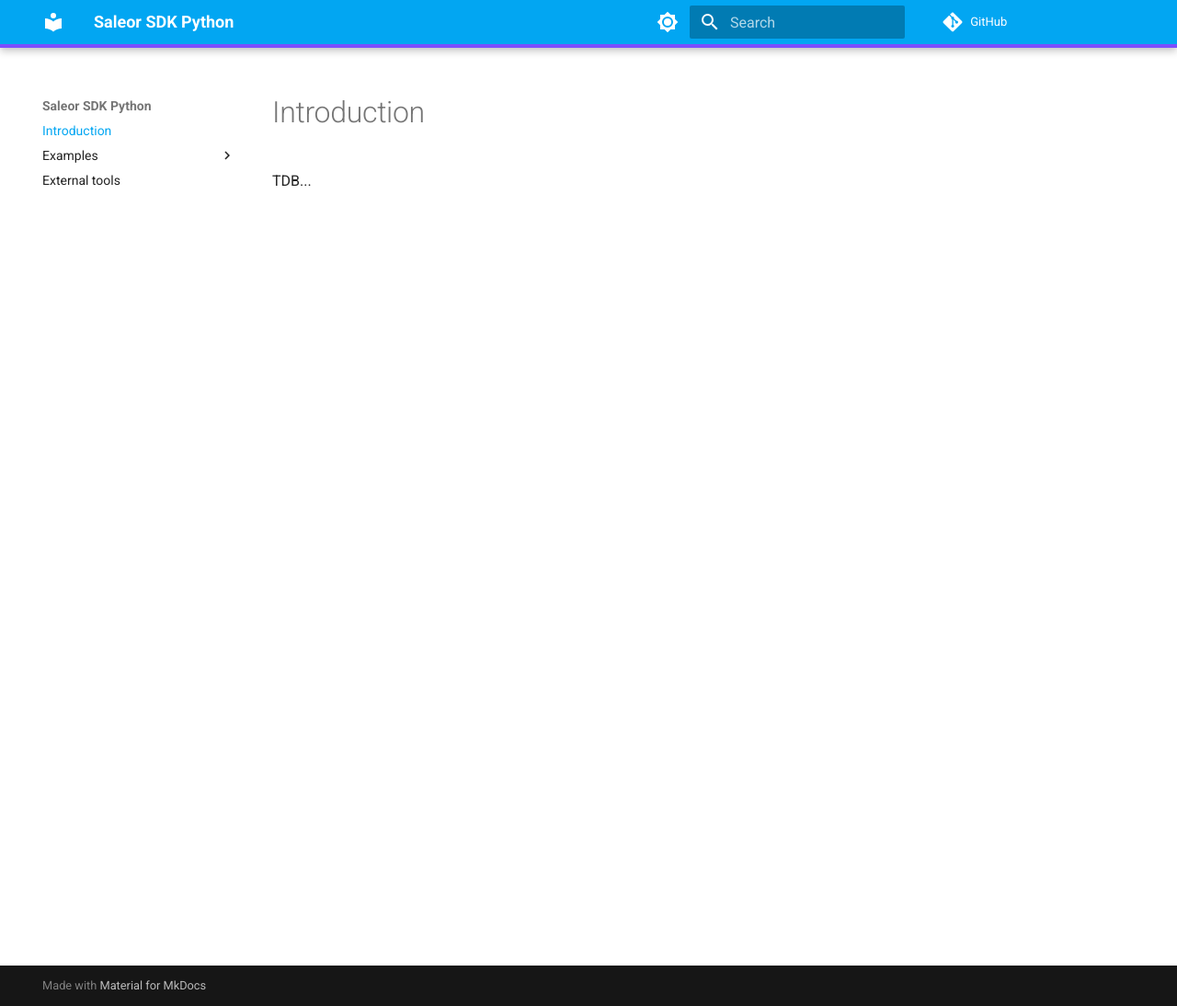
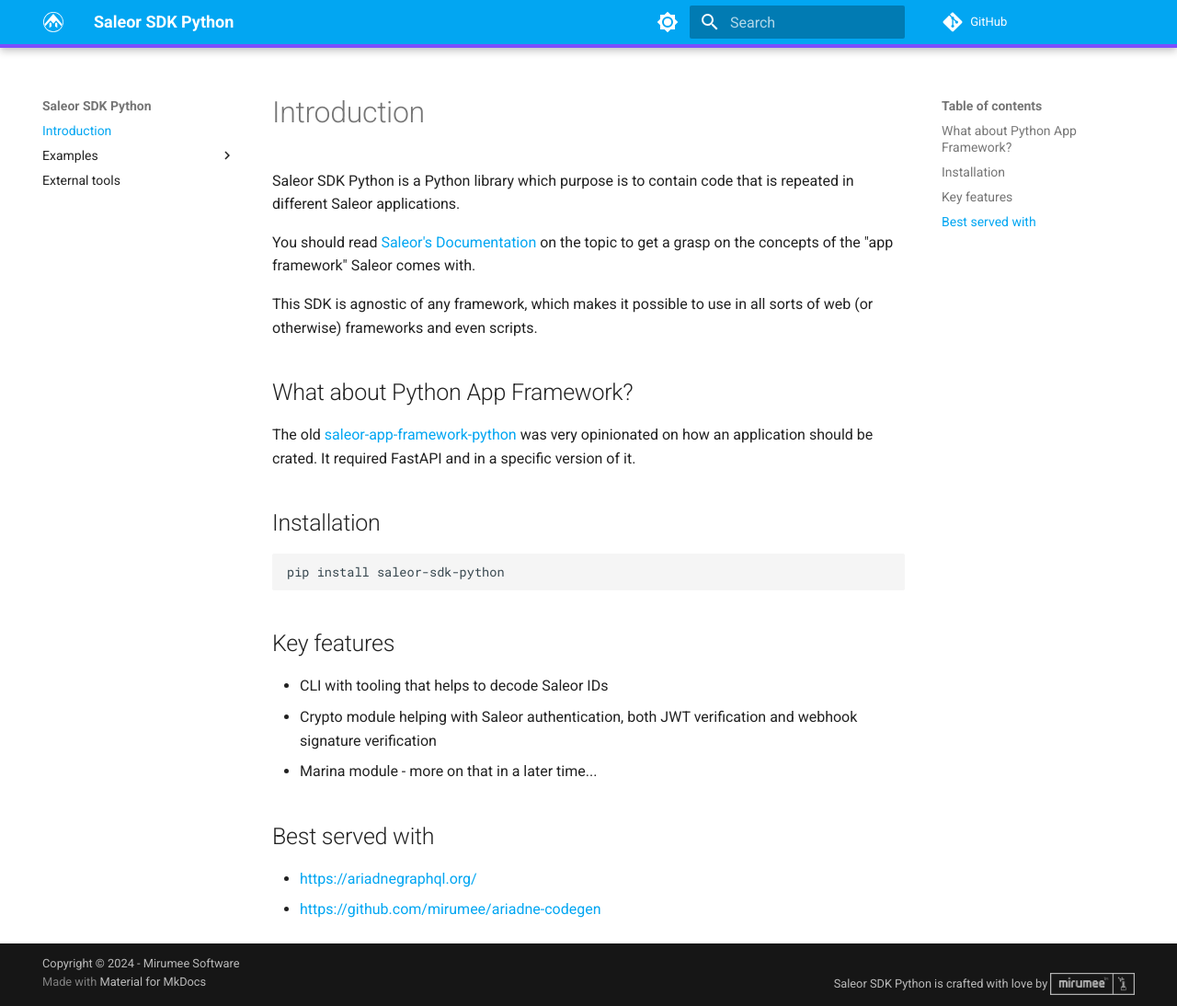
Before and after one commit to mirumee/saleor-sdk-python, an MkDocs documentation site: the page built from docs/index.md, in a window 1280 px wide and 1094 px high. Shown: the whole window at 92% size. Built offline with MkDocs 1.6.1 and Material for MkDocs 9.7.7, drawn with Linux system fonts in a browser that asks for light colours; comment, search, counter and statistics services are not loaded.

Commit message:
add index page for docs

````diff
--- a/docs/css/extra.css
+++ b/docs/css/extra.css
@@ -1,3 +1,24 @@
 header {
     border-bottom: 4px solid var(--md-accent-fg-color);
 }
+
+.md-copyright {
+    width: 100%;
+}
+
+
+.md-copyright .made-with-love{
+    float: right;
+    line-height: 24px;
+}
+
+.md-copyright .made-with-love .footer_mirumee_logo{
+    height: 24px;
+    vertical-align: top;
+    opacity: 0.7;
+}
+
+
+.md-copyright .made-with-love:hover .footer_mirumee_logo{
+    opacity: 1;
+}
--- a/docs/index.md
+++ b/docs/index.md
@@ -1,3 +1,28 @@
 # Introduction
 
-TDB...
+Saleor SDK Python is a Python library which purpose is to contain code that is repeated in different Saleor applications.
+
+You should read [Saleor's Documentation](https://docs.saleor.io/docs/3.x/developer/extending/overview) on the topic to get a grasp on the concepts of the "app framework" Saleor comes with.
+
+This SDK is agnostic of any framework, which makes it possible to use in all sorts of web (or otherwise) frameworks and even scripts.
+
+## What about Python App Framework?
+
+The old [saleor-app-framework-python](https://github.com/mirumee/saleor-app-framework-python) was very opinionated on how an application should be crated. It required FastAPI and in a specific version of it.
+
+## Installation
+
+```
+pip install saleor-sdk-python
+```
+
+## Key features
+
+- CLI with tooling that helps to decode Saleor IDs
+- Crypto module helping with Saleor authentication, both JWT verification and webhook signature verification
+- Marina module - more on that in a later time...
+
+## Best served with
+
+- https://ariadnegraphql.org/
+- https://github.com/mirumee/ariadne-codegen
--- /dev/null
+++ b/docs/overrides/partials/copyright.html
@@ -0,0 +1,19 @@
+{#-
+  This file was automatically generated - do not edit
+-#}
+<div class="md-copyright">
+  {% if config.copyright %}
+    <div class="md-copyright__highlight">
+      {{ config.copyright }}
+    </div>
+  {% endif %}
+  {% if not config.extra.generator == false %}
+    Made with
+    <a href="https://squidfunk.github.io/mkdocs-material/" target="_blank" rel="noopener">
+      Material for MkDocs
+    </a>
+  {% endif %}
+  <div class="md-copyright__highlight made-with-love">
+    <a href="https://mirumee.com">Saleor SDK Python is crafted with love by <img class="footer_mirumee_logo" src="/assets/mirumee.png" alt="Mirumee"></a>
+  </div>
+</div>
--- a/mkdocs.yml
+++ b/mkdocs.yml
@@ -1,9 +1,13 @@
 site_name: Saleor SDK Python
 repo_url: https://github.com/mirumee/saleor-sdk-python
 edit_uri: edit/main/docs/
+copyright: Copyright &copy; 2024 - Mirumee Software
 
 theme:
+  logo: /assets/marina_logo_white.svg
+  favicon: /assets/marina_logo.svg
   name: material
+  custom_dir: docs/overrides
   palette:
     # Palette toggle for light mode
     - media: "(prefers-color-scheme: light)"
````
Also changed, not shown: README.md (+11 -5 lines), docs/assets/marina_logo.svg (added), docs/assets/marina_logo_black.svg (added), docs/assets/marina_logo_white.svg (added), docs/assets/mirumee.png (added).
